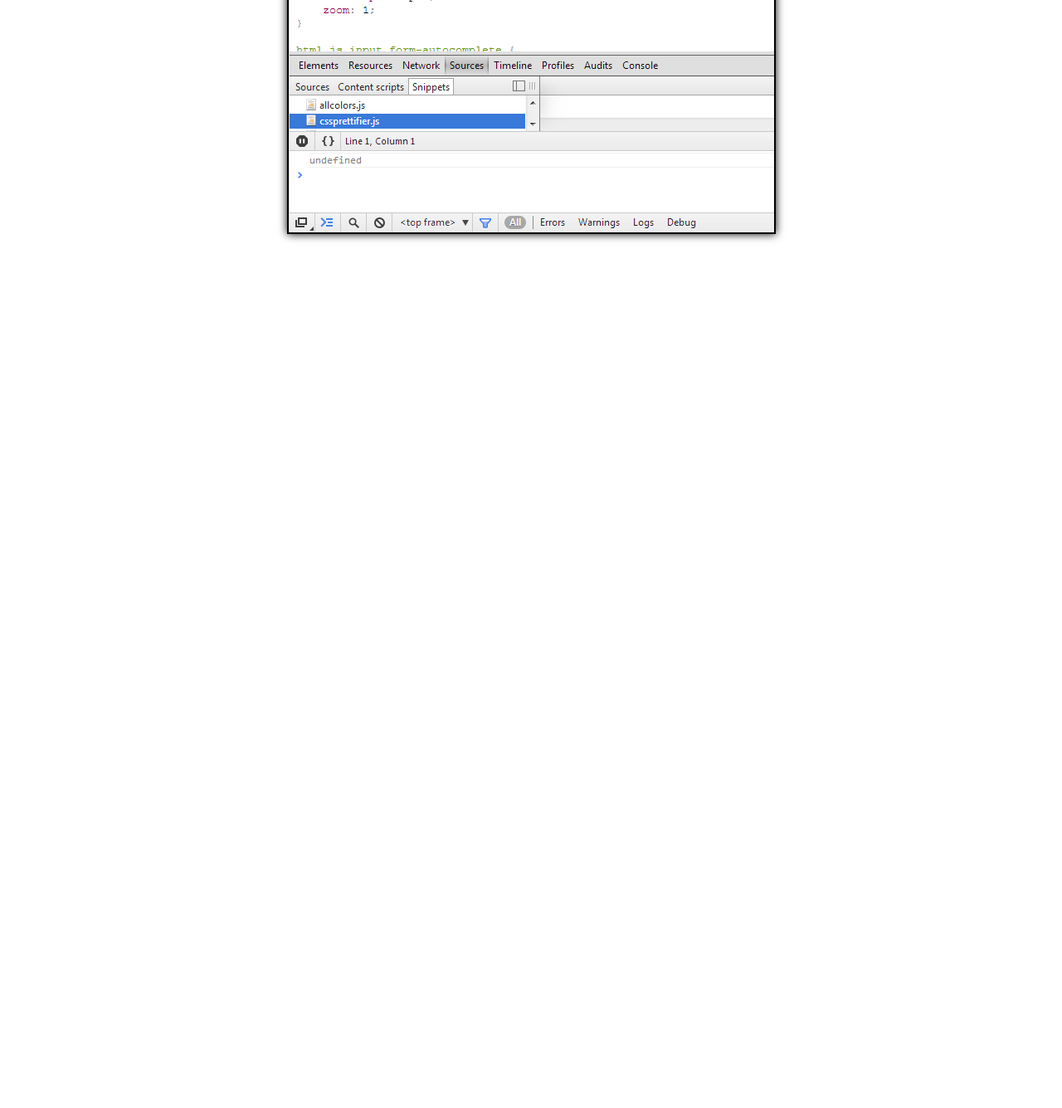
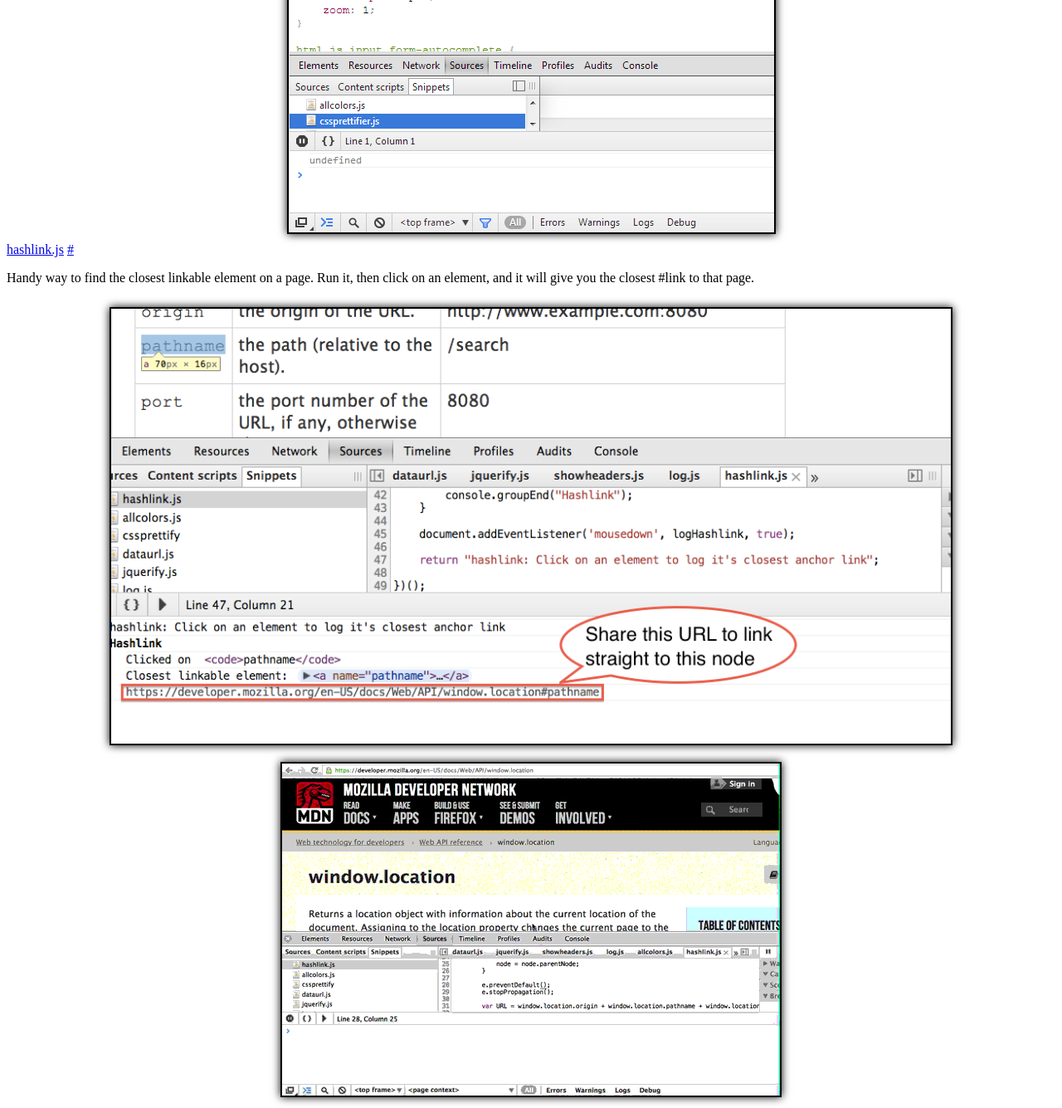
Before and after one commit to bgrins/devtools-snippets, a plain HTML site: page index.html in a window 1280 px wide. Shown: the part 4568-5903 px from the top of the page at 83% size. Before the commit the page ends 4868 px from the top, so only its background shows below. Drawn offline with Linux system fonts and the light colour scheme.

Commit message:
add hashlink.js to web page

```diff
--- a/index.html
+++ b/index.html
@@ -115,5 +115,18 @@
     </div>
     <script src="http://gist-it.appspot.com/github/bgrins/devtools-snippets/blob/master/snippets/cssprettifier.js"></script>
 
+    <a href="snippets/hashlink.js">hashlink.js</a>
+    <a id="hashlink" href="#hashlink">#</a>
+    <p>
+      Handy way to find the closest linkable element on a page.  Run it, then click on an element, and it will give you the closest #link to that page.
+    </p>
+    <div class="screenshot">
+      <img src="screenshots/hashlink.png" alt="hashlink.js snippet" title="hashlink.js snippet" />
+    </div>
+    <div class="screenshot">
+      <img src="screenshots/hashlink.gif" alt="hashlink.js snippet" title="hashlink.js snippet" />
+    </div>
+    <script src="http://gist-it.appspot.com/github/bgrins/devtools-snippets/blob/master/snippets/hashlink.js"></script>
+
   </body>
 </html>
```
